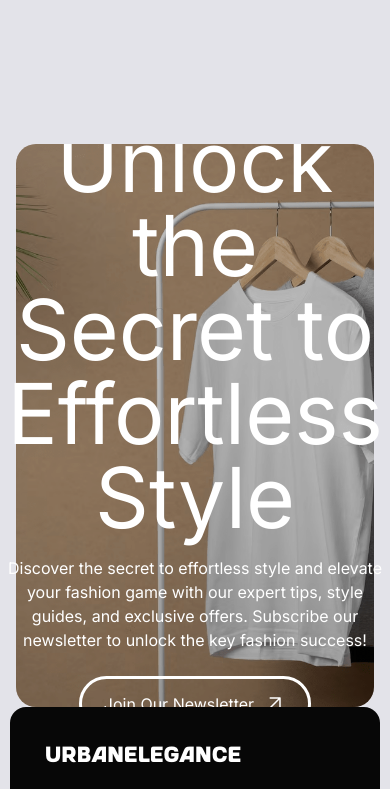
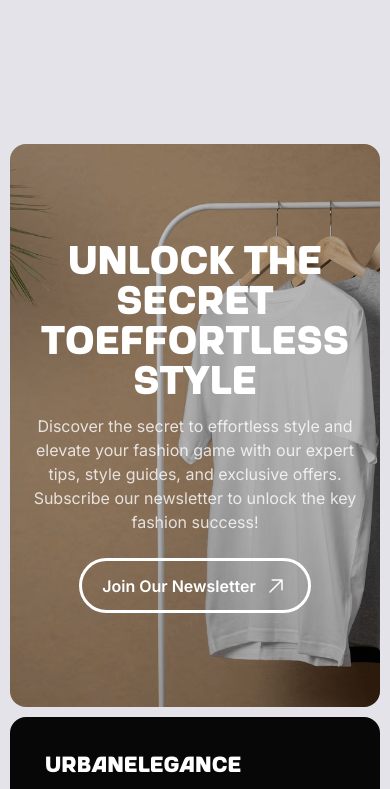
Before and after one commit to iniadnan/nextjs-ecommerce-fashion, a Next.js app: page / in a window 390 px wide. Shown: the part 840-1629 px from the top of the page. Built offline with nearby package versions, Linux system fonts and the light colour scheme.

Commit message:
fix: home banner responsive

```diff
--- a/src/app/(front)/page.tsx
+++ b/src/app/(front)/page.tsx
@@ -4,6 +4,7 @@ import CardProduct from "@/components/front/cards/card-product";
 import Faq from "@/components/front/faq";
 import Image from "next/image";
 import Link from "next/link";
+import { fontVarien } from '@/styles/fonts';
 
 export default function Page() {
   return (
@@ -115,22 +116,25 @@ export default function Page() {
         </div>
       </main>
       {/* BANNER */}
-      <section className="w-full h-[563px] relative px-4 overflow-hidden">
-        <div className="h-[563px] w-full relative rounded-[20px] overflow-hidden">
+      <section className="w-full h-[563px] relative px-2.5 md:px-4 overflow-hidden">
+        <div className="h-[563px] w-full relative rounded-[16px] md:rounded-[20px] overflow-hidden">
           <Image className="h-full w-full object-cover" src="/images/476cf2f57d0eecb08c9ca0126becf8a3-min.png" height={563} width={1408} alt="Banner" />
           <div className="h-full w-full absolute top-0 left-0 bg-[#070707] z-10 opacity-25"></div>
         </div>
-        <div className="h-full w-full absolute top-0 left-0 flex items-center justify-center z-20">
+        <div className="h-full w-full absolute top-0 left-0 flex items-center justify-center z-20 px-5 md:px-0">
           <div className="w-full max-w-[1016px] text-center text-white">
-            <h2 className="text-[84px] leading-[84px] mb-4">Unlock the Secret to<br />
+            <h2 className={`${fontVarien.className} text-[40px] sm:text-[46px] md:text-[58px] lg:text-[70px] xl:text-[84px] leading-[40px] sm:leading-[46px] md:leading-[58px] lg:leading-[70px] xl:leading-[84px] mb-4`}>Unlock the Secret to<br className="hidden md:block" />
               Effortless Style</h2>
-            <p className="w-full max-w-[689px] mx-auto mb-6">Discover the secret to effortless style and elevate your fashion game with our expert tips, style guides, and exclusive offers. Subscribe our newsletter to unlock the key fashion success!</p>
-            <Link href="/" className="h-[55px] w-[232px] inline-flex items-center justify-center gap-x-2 border-[3px] border-white rounded-[60px]">
-              Join Our Newsletter
-              <svg width="24" height="24" viewBox="0 0 24 24" fill="none" xmlns="http://www.w3.org/2000/svg">
-                <path d="M18.7499 6V15.75C18.7499 15.9489 18.6709 16.1397 18.5303 16.2803C18.3896 16.421 18.1988 16.5 17.9999 16.5C17.801 16.5 17.6103 16.421 17.4696 16.2803C17.3289 16.1397 17.2499 15.9489 17.2499 15.75V7.81031L6.53055 18.5306C6.38982 18.6714 6.19895 18.7504 5.99993 18.7504C5.80091 18.7504 5.61003 18.6714 5.4693 18.5306C5.32857 18.3899 5.24951 18.199 5.24951 18C5.24951 17.801 5.32857 17.6101 5.4693 17.4694L16.1896 6.75H8.24993C8.05102 6.75 7.86025 6.67098 7.7196 6.53033C7.57895 6.38968 7.49993 6.19891 7.49993 6C7.49993 5.80109 7.57895 5.61032 7.7196 5.46967C7.86025 5.32902 8.05102 5.25 8.24993 5.25H17.9999C18.1988 5.25 18.3896 5.32902 18.5303 5.46967C18.6709 5.61032 18.7499 5.80109 18.7499 6Z" fill="white" />
-              </svg>
-            </Link>
+            <p className="w-full max-w-[689px] opacity-80 mx-auto mb-6">Discover the secret to effortless style and elevate your fashion game with our expert tips, style guides, and exclusive offers. Subscribe our newsletter to unlock the key fashion success!</p>
+            <div className="h-[55px] w-[232px] mx-auto relative border-[3px] border-white rounded-full overflow-hidden group">
+              <Link href="/" className="relative z-10 h-full w-full inline-flex items-center justify-center gap-x-2 font-semibold text-white group-hover:text-black">
+                Join Our Newsletter
+                <svg width="24" height="24" viewBox="0 0 24 24" fill="none" xmlns="http://www.w3.org/2000/svg">
+                  <path d="M18.7499 6V15.75C18.7499 15.9489 18.6709 16.1397 18.5303 16.2803C18.3896 16.421 18.1988 16.5 17.9999 16.5C17.801 16.5 17.6103 16.421 17.4696 16.2803C17.3289 16.1397 17.2499 15.9489 17.2499 15.75V7.81031L6.53055 18.5306C6.38982 18.6714 6.19895 18.7504 5.99993 18.7504C5.80091 18.7504 5.61003 18.6714 5.4693 18.5306C5.32857 18.3899 5.24951 18.199 5.24951 18C5.24951 17.801 5.32857 17.6101 5.4693 17.4694L16.1896 6.75H8.24993C8.05102 6.75 7.86025 6.67098 7.7196 6.53033C7.57895 6.38968 7.49993 6.19891 7.49993 6C7.49993 5.80109 7.57895 5.61032 7.7196 5.46967C7.86025 5.32902 8.05102 5.25 8.24993 5.25H17.9999C18.1988 5.25 18.3896 5.32902 18.5303 5.46967C18.6709 5.61032 18.7499 5.80109 18.7499 6Z" fill="currentcolor" />
+                </svg>
+              </Link>
+              <span className="absolute top-full left-0 h-full w-full bg-white transform transition-all duration-200 group-hover:top-0"></span>
+            </div>
           </div>
         </div>
       </section>
--- a/src/components/front/footer.tsx
+++ b/src/components/front/footer.tsx
@@ -1,9 +1,9 @@
 import Link from "next/link";
-import { fontVarien, fontRoboto } from '@/styles/fonts';
+import { fontVarien } from '@/styles/fonts';
 
 export default function FrontFooter() {
     return (
-        <footer className="w-full md:pt-4 pb-2.5 md:pb-4 px-2.5 md:px-4">
+        <footer className="w-full pt-2.5 md:pt-4 pb-2.5 md:pb-4 px-2.5 md:px-4">
             <div className="flex flex-wrap md:flex-nowrap items-start justify-between bg-[#070707] p-[35px] sm:p-[45px] md:p-[58px] lg:p-[70px] xl:p-[80px] rounded-[16px] md:rounded-[20px]">
                 <div className="w-full md:w-[380px] lg:w-[433px] text-base text-white mb-8 md:mb-0">
                     <h2 className={`${fontVarien.className} text-[22px] md:text-[24px] mb-5 md:mb-6`}>UrbanElegance</h2>
```
